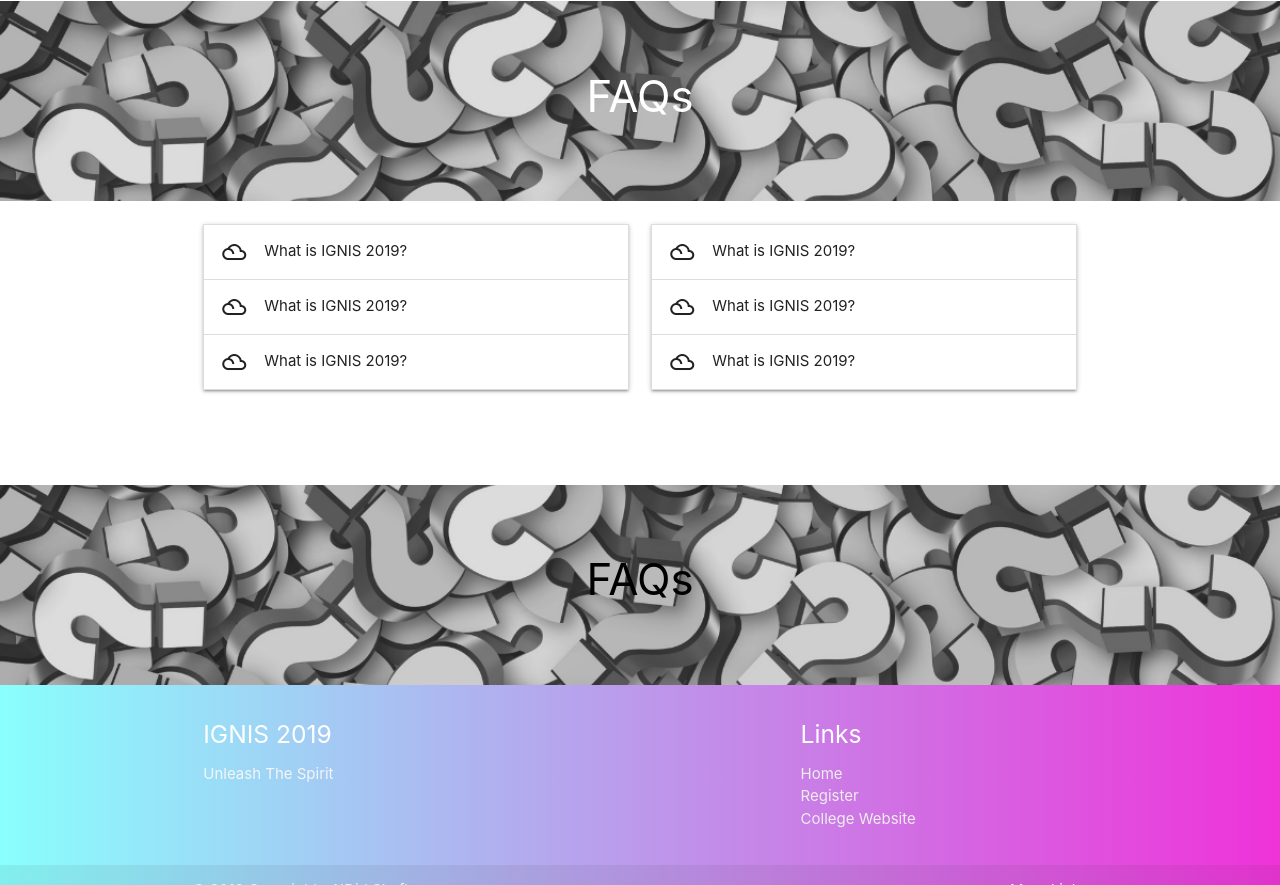
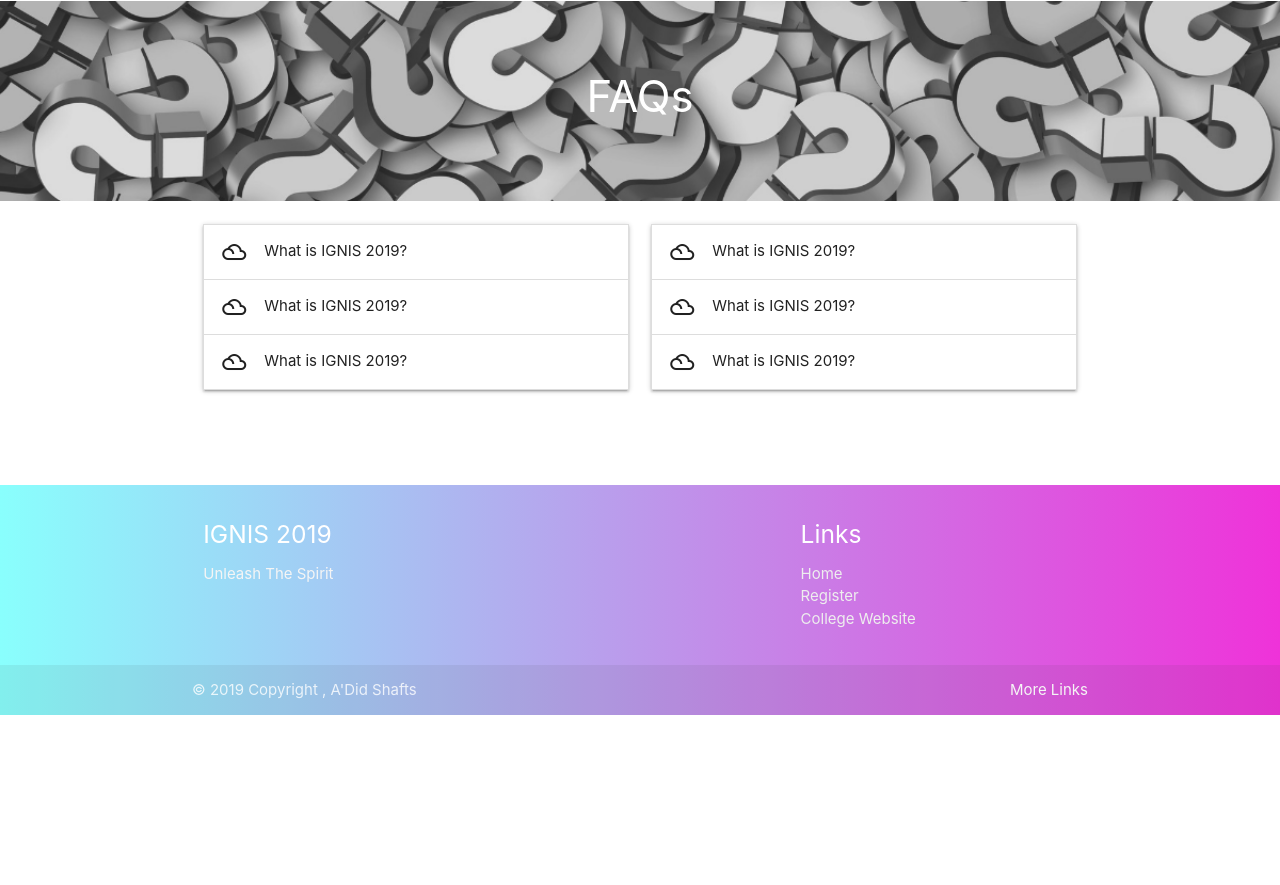
Before and after one commit to Sharma-Hrishabh/IGNIS-Official, a website: page index.html in a window 1280 px wide. Shown: the part 1759-2644 px from the top of the page. After the commit the page ends 2474 px from the top, so only its background shows below. Drawn offline with Linux system fonts and the light colour scheme.

Commit message:
merge conflicts

```diff
--- a/index.html
+++ b/index.html
@@ -221,23 +221,6 @@
 </div>
 
 
-<section class="faq">
-  <div class="parallax-container center valign-wrapper" style="height:200px;">
-  <div class="parallax"><img src="public/images/FAQ.png">
-  </div>
-
-  <div class="container white-text">
-    <div class="row">
-      <div class="col s12">
-        <h3 style="color:black;">FAQs</h3>
-      </div>
-    </div>
-  </div>
-</div>
-
-
-</section>
-
 
 
 <!-- <main> -->
```
